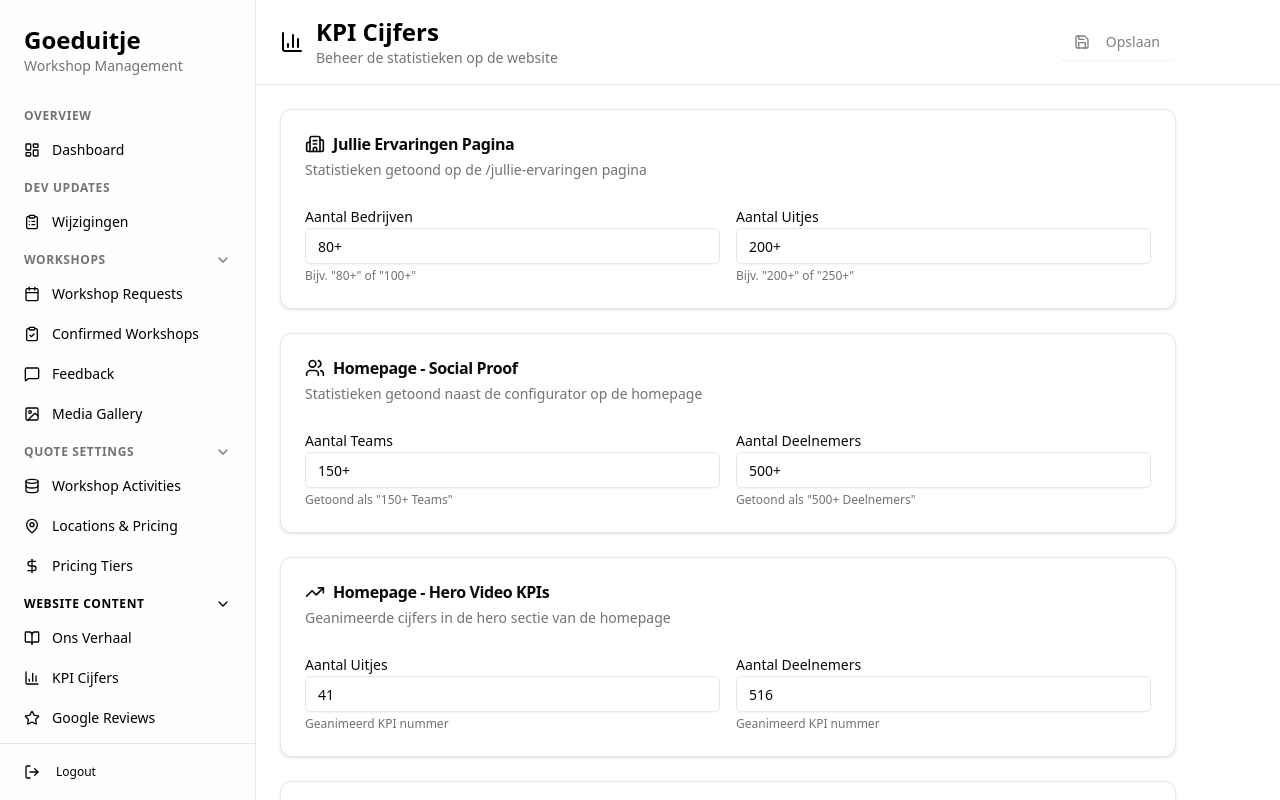
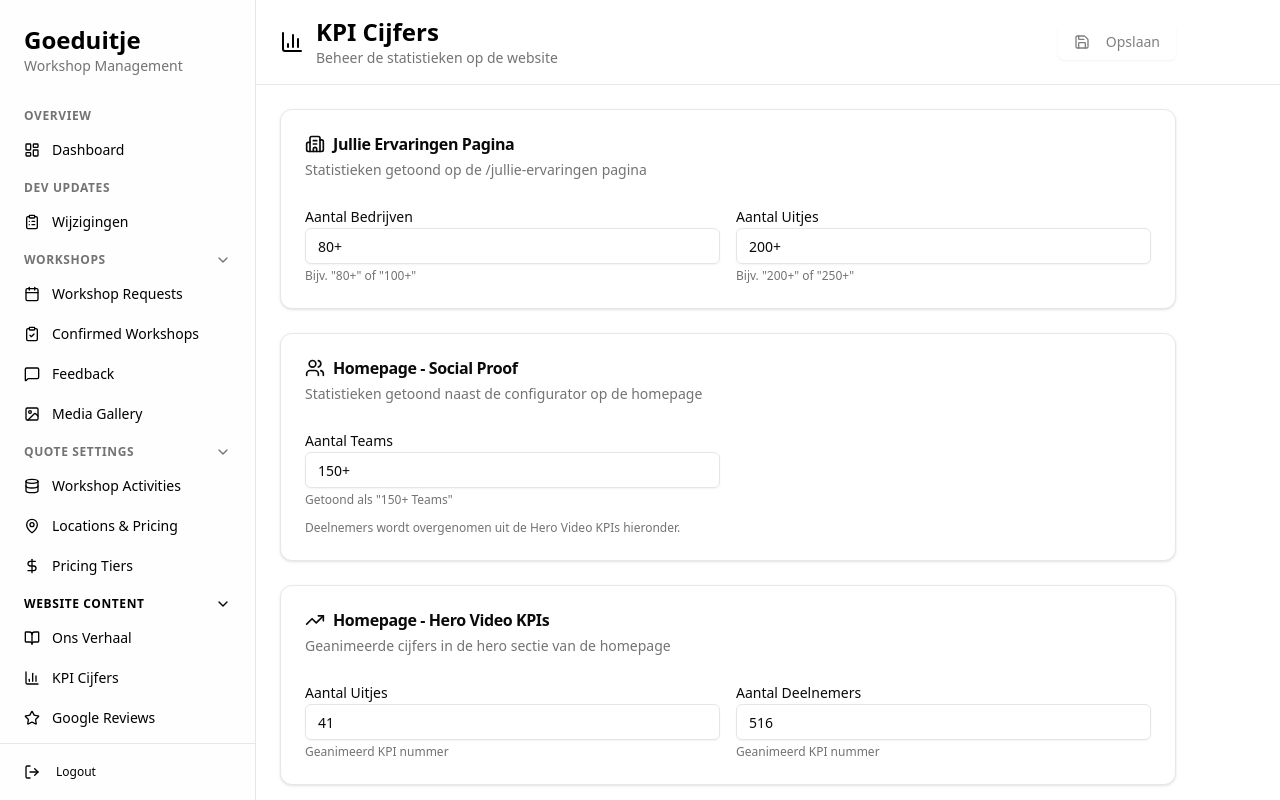
Before and after one commit to willem4130/goeduitje-backend, a Next.js app: page /content/kpi in a window 1280 px wide. Built offline with nearby package versions, Linux system fonts and the light colour scheme; no server answers; the database is empty.

Commit message:
fix: remove unused socialParticipantsCount, clean up KPI admin

```diff
--- a/src/app/api/site-stats/route.ts
+++ b/src/app/api/site-stats/route.ts
@@ -11,8 +11,6 @@ const DEFAULT_STATS = {
   activitiesCount: '200+',
   // Homepage social proof stats
   teamsCount: '150+',
-  // Homepage social proof - participants count
-  socialParticipantsCount: '500+',
   // Hero video KPI stats
   heroActivitiesCount: '41',
   heroParticipantsCount: '516',
--- a/src/app/content/kpi/page.tsx
+++ b/src/app/content/kpi/page.tsx
@@ -13,7 +13,6 @@ type SiteStats = {
   companiesCount: string
   activitiesCount: string
   teamsCount: string
-  socialParticipantsCount: string
   heroActivitiesCount: string
   heroParticipantsCount: string
   uspBadges: string
@@ -23,7 +22,6 @@ const DEFAULT_STATS: SiteStats = {
   companiesCount: '80+',
   activitiesCount: '200+',
   teamsCount: '150+',
-  socialParticipantsCount: '500+',
   heroActivitiesCount: '41',
   heroParticipantsCount: '516',
   uspBadges: 'Maak sociale impact,Op locatie naar keuze,Op maat'
@@ -209,16 +207,10 @@ export default function KPIPage() {
                   />
                   <p className="text-xs text-muted-foreground mt-1">Getoond als &quot;150+ Teams&quot;</p>
                 </div>
-                <div>
-                  <Label>Aantal Deelnemers</Label>
-                  <Input
-                    value={stats.socialParticipantsCount}
-                    onChange={e => setStats({...stats, socialParticipantsCount: e.target.value})}
-                    placeholder="500+"
-                  />
-                  <p className="text-xs text-muted-foreground mt-1">Getoond als &quot;500+ Deelnemers&quot;</p>
-                </div>
               </div>
+              <p className="text-xs text-muted-foreground mt-3">
+                Deelnemers wordt overgenomen uit de Hero Video KPIs hieronder.
+              </p>
             </CardContent>
           </Card>
 
```
